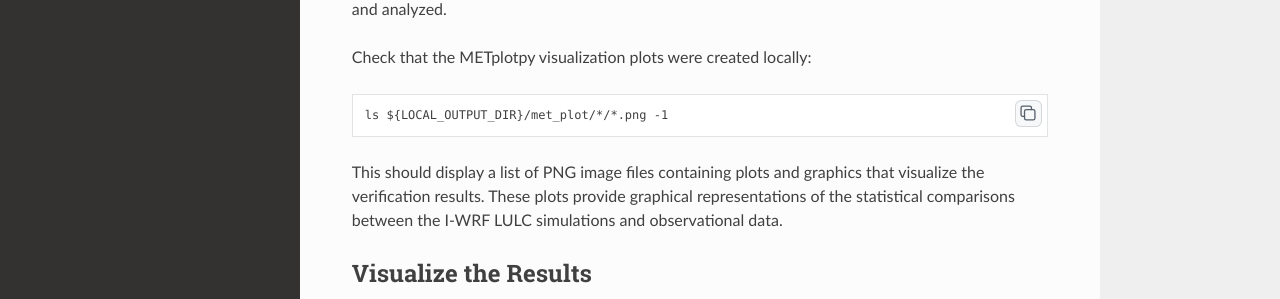
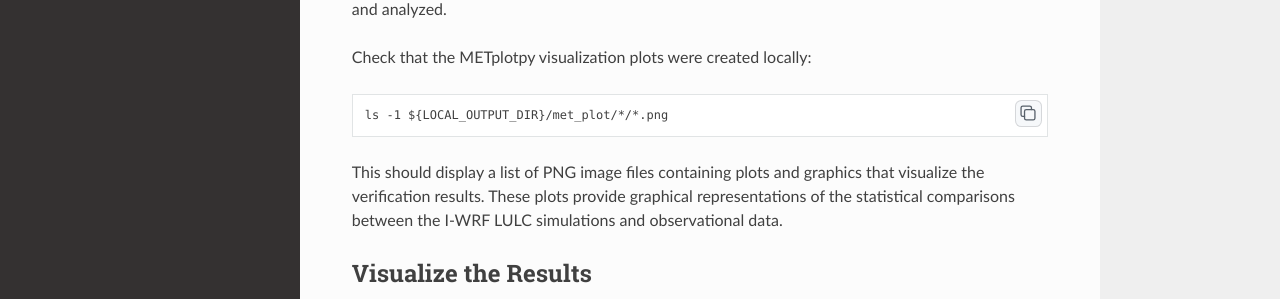
Before and after one commit to NCAR/i-wrf, a Sphinx documentation site: the page built from docs/Users_Guide/lulcncarhpc.rst, in a window 1280 px wide and 900 px high, scrolled down 4993 px. Shown: the part 434-733 px from the top of the window. Built offline with Sphinx 7.4.7 and the Read the Docs theme 3.1.0, drawn with Linux system fonts in a browser that asks for light colours; comment, search, counter and statistics services are not loaded.

```diff
--- a/docs/Users_Guide/lulcncarhpc.rst
+++ b/docs/Users_Guide/lulcncarhpc.rst
@@ -174,7 +174,7 @@ This should show directories containing statistical output files in text format
 
 Check that the METplotpy visualization plots were created locally::
 
-   ls ${LOCAL_OUTPUT_DIR}/met_plot/*/*.png -1
+   ls -1 ${LOCAL_OUTPUT_DIR}/met_plot/*/*.png
 
 This should display a list of PNG image files containing plots and graphics that visualize the verification results. These plots provide graphical representations of the statistical comparisons between the I-WRF LULC simulations and observational data.
 
```
